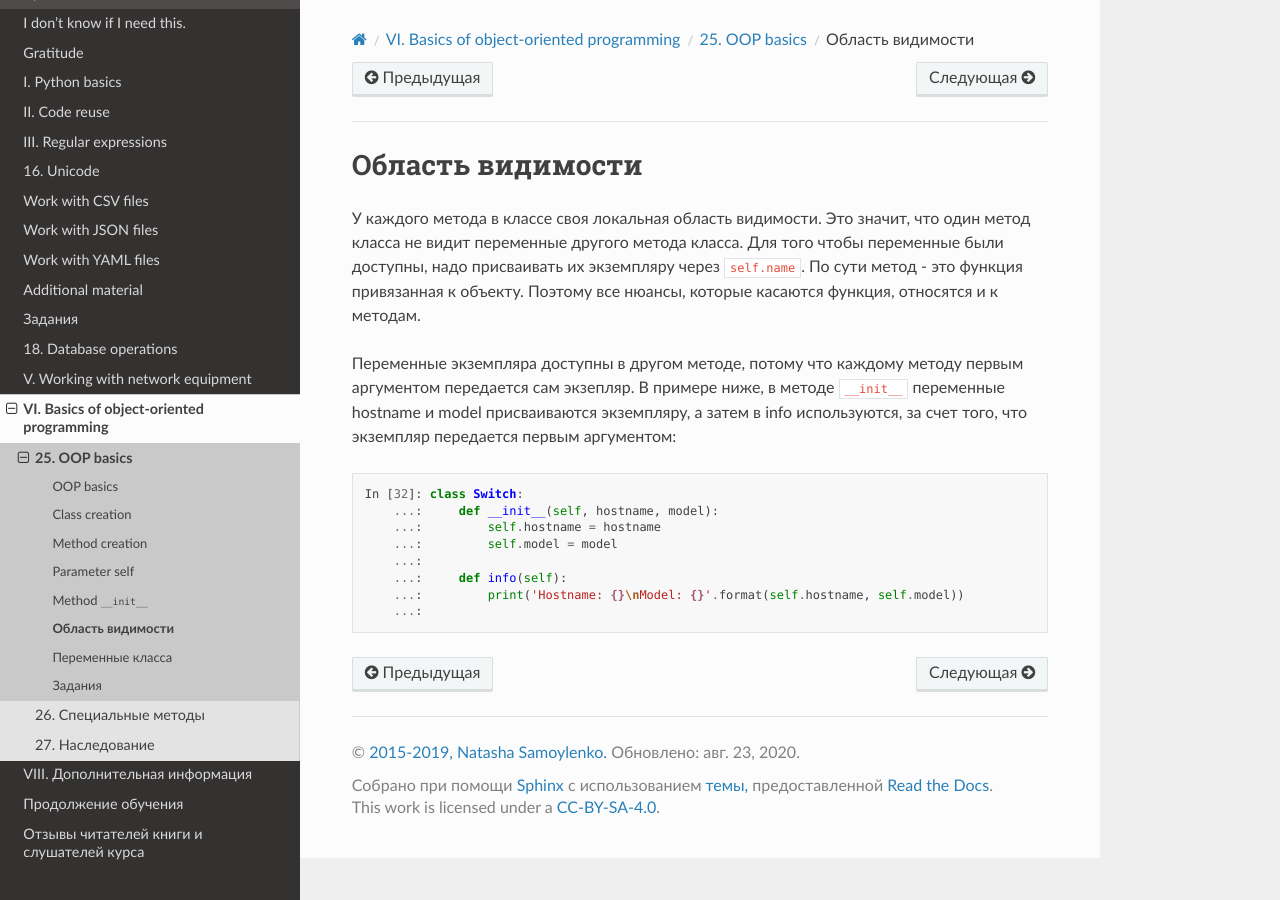
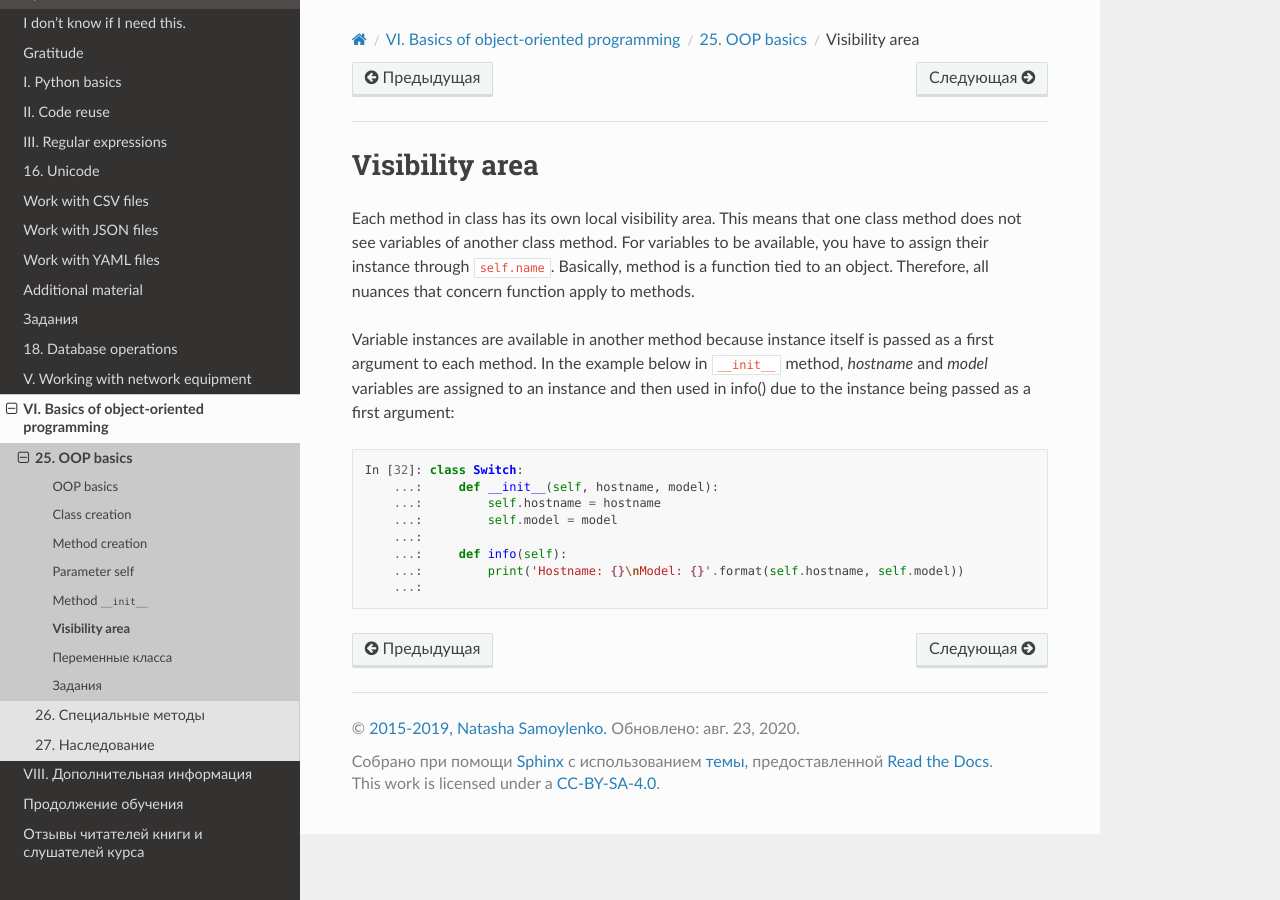
Before and after one commit to Aidar5/nattoeng, a Sphinx documentation site: the page built from docs/source/book/23_oop_basics/class_namespace.rst, in a window 1280 px wide. Built offline with Sphinx 7.4.7 and the Read the Docs theme 2.0.0, drawn with Linux system fonts in a browser that asks for light colours; pages that are not in the unit, such as notebooks, are missing from menus.

Commit message:
Update class_namespace.rst

```diff
--- a/docs/source/book/23_oop_basics/class_namespace.rst
+++ b/docs/source/book/23_oop_basics/class_namespace.rst
@@ -1,18 +1,10 @@
-Область видимости
+Visibility area
 ~~~~~~~~~~~~~~~~~
 
-У каждого метода в классе своя локальная область видимости. Это значит,
-что один метод класса не видит переменные другого метода класса. Для
-того чтобы переменные были доступны, надо присваивать их экземпляру
-через ``self.name``.
-По сути метод - это функция привязанная к объекту. Поэтому все
-нюансы, которые касаются функция, относятся и к методам.
+Each method in class has its own local visibility area. This means that one class method does not see variables of another class method. For variables to be available, you have to assign their instance through  ``self.name``.
+Basically, method is a function tied to an object. Therefore, all nuances that concern function apply to methods.
 
-Переменные экземпляра доступны в другом методе, потому что каждому
-методу первым аргументом передается сам экзепляр. В примере ниже, в
-методе ``__init__`` переменные hostname и model присваиваются
-экземпляру, а затем в info используются, за счет того, что экземпляр
-передается первым аргументом:
+Variable instances are available in another method because instance itself is passed as a first argument to each method. In the example below in  ``__init__`` method, *hostname* and *model* variables are assigned to an instance and then used in info() due to the instance being passed as a first argument:
 
 .. code:: python
 
```
